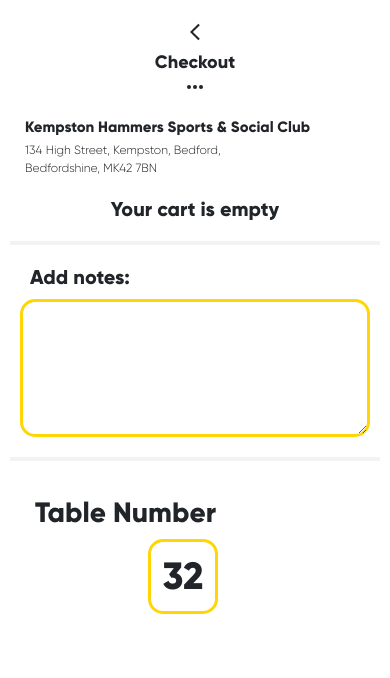
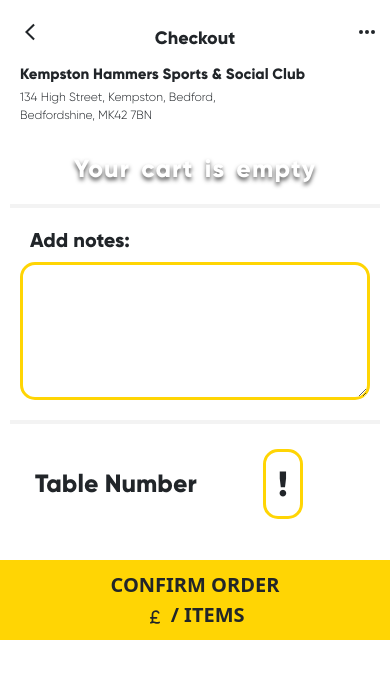
Before and after one commit to dhruvparmar2310/restaurant-app, a React (Create React App) app: page /checkout in a window 390 px wide. Shown: the top 678 px of the page. Built offline with nearby package versions, Linux system fonts and the light colour scheme.

Commit message:
Add files via upload

```diff
--- a/src/pages/Checkout/index.js
+++ b/src/pages/Checkout/index.js
@@ -14,9 +14,10 @@
   // const [tempArray, setTempArray] = useState([])
   const [totalPrice, setTotalPrice] = useState(0)
   const [totalItem, setTotalItem] = useState(0)
+  const [tableNumber, setTableNumber] = useState(null)
 
   const checkoutData = useSelector((state) => state.allCart.cart)
-  console.log('checkoutData :>> ', checkoutData)
+  // console.log('checkoutData :>> ', checkoutData)
   const navigate = useNavigate()
 
   const ConfirmOrder = (e) => {
@@ -38,11 +39,19 @@
     const countItem = checkoutData.length !== 0 ? checkoutData.map((data) => data.itemCount) : ''
     const totalItem = countItem.length !== 0 ? countItem.reduce((a, b) => a + b) : ''
     setTotalItem(totalItem)
+
+    // random number
+    if (checkoutData.length !== 0) {
+      const tableNumber = Math.floor(Math.random() * 50) + 10
+      setTableNumber(tableNumber)
+    } else {
+      setTableNumber('!')
+    }
   }, [totalPrice, totalItem, checkoutData])
 
   const handlePlaceOrder = (e) => {
     if (checkoutData.length !== 0) {
-      alert('Order added Successfully')
+      alert('Bill\n------------------------------------\n\nQuatity : ' +totalItem+'\nGrand Total : ' + totalPrice)
     } else {
       alert('You have not selected any item.')
     }
@@ -52,11 +61,11 @@
     <div className='checkout-main'>
       <div className='main-content'>
         <div className='row mt-2'>
-          <div className='col-lg-3 goBack' onClick={(e) => handleGoBack(e)}><MdArrowBackIosNew /></div>
-          <div className='col-lg-6'>
+          <div className='col-lg-3 col-md-3 col-sm-3 col-xs-3 goBack' onClick={(e) => handleGoBack(e)}><MdArrowBackIosNew /></div>
+          <div className='col-lg-6 col-md-6 col-sm-6 col-xs-6 header'>
             <h1>Checkout</h1>
           </div>
-          <div className='col-lg-3'><HiDotsHorizontal /></div>
+          <div className='col-lg-3 col-md-3 col-sm-3 col-xs-3 option'><HiDotsHorizontal /></div>
         </div>
         <div className='hotel row'>
           <div className='col-lg-12 hotel-name'>
@@ -68,30 +77,40 @@
         </div>
         <div className='row product-details'>
             {checkoutData.length !== 0 ? checkoutData?.map((value, index) => {
-              console.log('value >> ', value)
+              // console.log('value >> ', value)
               return (
                 <React.Fragment key={index}>
                   <h5 className='mt-2'>
-                  {/* {value.name.map((data, index) => {
-                    return (
-                      <React.Fragment key={index}>
-                        {data.name} ({data.id})
-                      </React.Fragment>
-                    )
-                  })} */}
-                  {value.name} ({value.itemCount})
+                    {value.name} ({value.itemCount})
                   </h5>
-                  <div className='col-lg-6 details'>
+                  <div className='col-lg-6 col-md-6 col-sm-6 col-xs-6 details'>
                     <h6>{value.qnty} x {value.popUpDetails.name}</h6>
                     <p>{value.sizeData.name}, {value.optionData.map((data, index) => <span key={index}>{data.name.concat(' ')}</span>)}</p>
                   </div>
-                  <div className='col-lg-6 price'>
+                  <div className='col-lg-6 col-md-6 col-sm-6 col-xs-6 price'>
                     <p><TbCurrencyPound /> {value.sum}</p>
                   </div>
                 </React.Fragment>
               )
-            }) : <h5 className='text-center'>Your cart is empty</h5>}
+            }) : <h5 className='text-center empty'>Your cart is empty</h5>}
         </div>
+        {toggle
+          ? <>
+              <div className='pop-left'>
+                <div className='pop-left-header'>
+                  <h1>Confirm Order</h1>
+                  <img src={thumb} className='img-fluid' alt='' />
+                </div>
+                <div className='content'>
+                  <p>By placing this order you<br/>agree that you are present in<br/>Kings Arms and over 18 years<br/>old.</p>
+                  <div className='button-controls'>
+                    <button className='btn btnCancel' onClick={() => setToggle(false)}>Cancel</button>
+                    <button className='btn btnPlaceOrder' onClick={(e) => handlePlaceOrder(e)}>Place Order</button>
+                  </div>
+                </div>
+              </div>
+            </>
+          : ''}
         <span className='underline'></span>
         <div className='addNotes'>
           <h5>Add notes:</h5>
@@ -102,28 +121,11 @@
           <div className='col-lg-9 table-name'>
             <h5>Table Number</h5>
           </div>
-          <div className='col-lg-3'>
-            <button className='btn'>32</button>
+          <div className='col-lg-3 table-number'>
+            <button className='btn'>{tableNumber}</button>
           </div>
         </div>
       </div>
-      {toggle
-            ? <>
-                <div className='pop-left'>
-                  <div className='pop-left-header'>
-                    <h1>Confirm Order</h1>
-                    <img src={thumb} className='img-fluid' alt='' />
-                  </div>
-                  <div className='content'>
-                    <p>By placing this order you<br/>agree that you are present in<br/>Kings Arms and over 18 years<br/>old.</p>
-                    <div className='button-controls'>
-                      <button className='btn btnCancel' onClick={() => setToggle(false)}>Cancel</button>
-                      <button className='btn btnPlaceOrder' onClick={(e) => handlePlaceOrder(e)}>Place Order</button>
-                    </div>
-                  </div>
-                </div>
-              </>
-            : ''}
       <div className='footer' onClick={(e) => ConfirmOrder(e)}>
         <p>Confirm Order</p>
         <p><TbCurrencyPound /> {totalPrice}/ {totalItem} Items</p>
--- a/src/pages/Checkout/style.css
+++ b/src/pages/Checkout/style.css
@@ -10,6 +10,7 @@
 
 .checkout-main{
     width: 100% !important;
+    height: 100% !important;
     position: relative;
 }
 
@@ -72,12 +73,71 @@
 }
 
 .checkout-main .main-content .goBack{
+    width: 10%;
     cursor: pointer;
     transition: 0.3s ease-in-out;
 }
 
 .checkout-main .main-content .goBack:hover{
     color: var(--main-theme);
+}
+
+.checkout-main .main-content .option{
+    width: 10%;
+}
+.checkout-main .main-content .header{
+    width: 80%;
+}
+
+@media (max-width: 450px) {
+    .checkout-main .main-content .row{
+        padding: 10px;
+        padding-top: 0;
+    }
+    .checkout-main .main-content .goBack{
+        width: 10%;
+    }
+    .checkout-main .main-content .option{
+        width: 10%;
+    }
+    .checkout-main .main-content .header{
+        width: 80%;
+    }
+    .checkout-main .main-content .table{
+        padding: 15px;
+        margin-top: 10px;
+    }
+    .checkout-main .main-content .table .table-name{
+        display: flex;
+        align-items: center;
+        width: 70%;
+    }
+
+    .checkout-main .main-content .table h5{
+        font-weight: 800;
+        font-family: 'Gilroy-ExtraBold';
+        font-size: 25px;
+        align-items: center;
+        display: flex;
+    }
+
+    .checkout-main .main-content .table .table-number{
+        width: 30%;
+        align-items: flex-start;
+        display: flex;
+    }
+
+    .checkout-main .main-content .table button{
+        font-size: 35px;
+    }
+
+    .checkout-main .main-content .product-details .details{
+        width: 70%;
+    }
+    .checkout-main .main-content .product-details .price{
+        width: 30%;
+    }
+
 }
 
 .checkout-main .main-content h5{
@@ -91,6 +151,15 @@
 .checkout-main .main-content .product-details{
     text-align: start;
     padding: 0 10px;
+}
+
+.checkout-main .main-content .product-details .empty{
+    font-size: 25px;
+    margin-top: 10px;
+    text-shadow: 0px 3px 4px #555;
+    letter-spacing: 0.3mm;
+    word-spacing: 1mm;
+    color: #fff;
 }
 
 .checkout-main .main-content .product-details h5{
@@ -121,13 +190,13 @@
 
 .checkout-main .footer{
     display: block;
-    height: 10vh;
+    height: auto;
     width: 100%;
     background-color: var(--main-theme);
     position: absolute !important;
-    bottom: -60% !important;
+    bottom: auto !important;
     cursor: pointer;
-    padding-top: 10px;
+    padding: 10px 0 !important;
 }
 
 .checkout-main .footer p{
```
